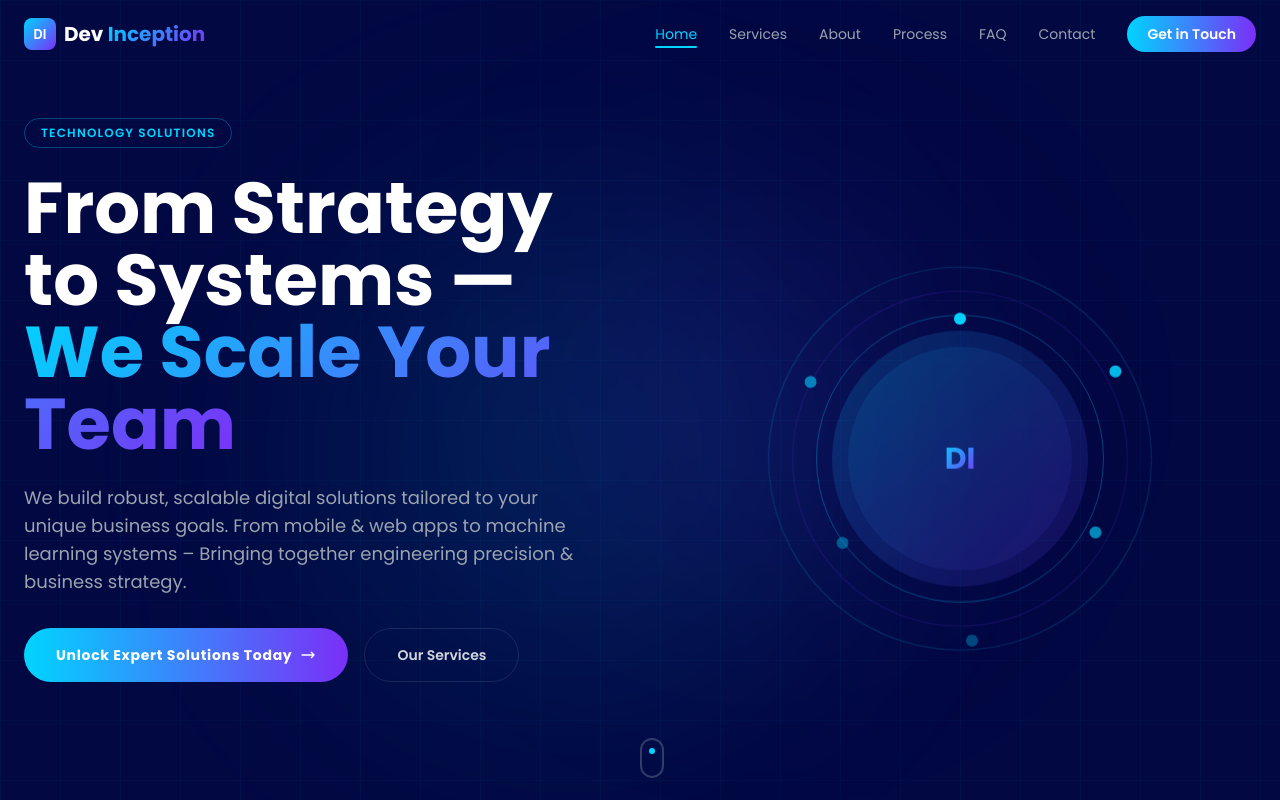
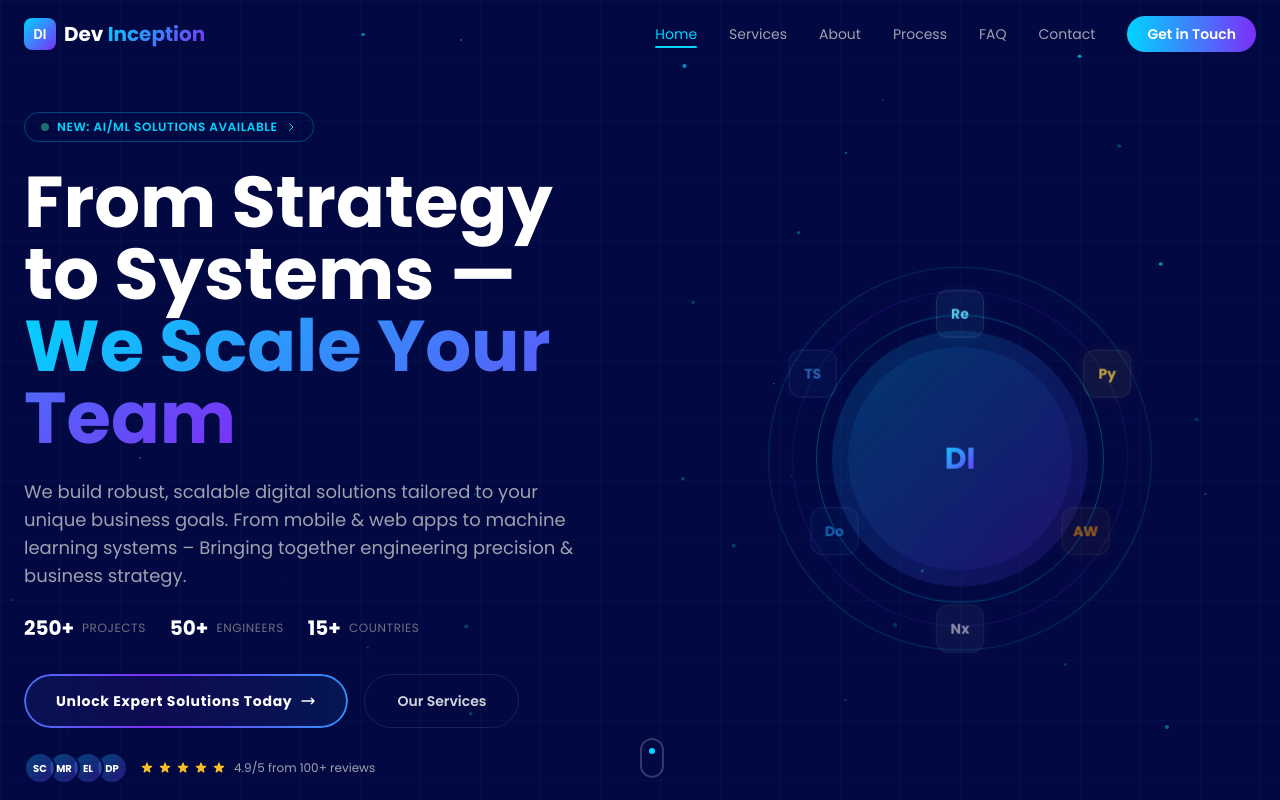
Before and after one commit to devnovatech/Devin-AI, a Next.js app: page / in a window 1280 px wide. Shown: the top 800 px of the page. Built offline with nearby package versions, Linux system fonts and the light colour scheme.

Commit message:
feat: enhance hero section with particles, parallax, and social proof

```diff
--- a/src/components/Hero.tsx
+++ b/src/components/Hero.tsx
@@ -1,7 +1,7 @@
 "use client";
 
-import { useState, useEffect } from "react";
-import { motion, AnimatePresence } from "framer-motion";
+import { useState, useEffect, useRef } from "react";
+import { motion, AnimatePresence, useMotionValue, useTransform } from "framer-motion";
 
 const taglines = [
   "We Build Smart Solutions",
@@ -10,8 +10,72 @@ const taglines = [
   "We Power Growth",
 ];
 
+const techIcons = [
+  { label: "Re", color: "#61DAFB", deg: 0, dist: 145 },
+  { label: "Py", color: "#FFD43B", deg: 60, dist: 170 },
+  { label: "AW", color: "#FF9900", deg: 120, dist: 145 },
+  { label: "Nx", color: "#ffffff", deg: 180, dist: 170 },
+  { label: "Do", color: "#2496ED", deg: 240, dist: 145 },
+  { label: "TS", color: "#3178C6", deg: 300, dist: 170 },
+];
+
+const trustedLogos = ["Nokia", "Ericsson", "Strava", "SolarWinds", "Syntronic"];
+
+// Floating particles
+function Particles() {
+  const particles = useRef(
+    Array.from({ length: 40 }, (_, i) => ({
+      id: i,
+      x: Math.random() * 100,
+      y: Math.random() * 100,
+      size: Math.random() * 3 + 1,
+      duration: Math.random() * 20 + 15,
+      delay: Math.random() * 10,
+      opacity: Math.random() * 0.4 + 0.1,
+    }))
+  ).current;
+
+  return (
+    <div className="absolute inset-0 overflow-hidden pointer-events-none">
+      {particles.map((p) => (
+        <motion.div
+          key={p.id}
+          className="absolute rounded-full bg-neon-blue"
+          style={{
+            width: p.size,
+            height: p.size,
+            left: `${p.x}%`,
+            top: `${p.y}%`,
+            opacity: p.opacity,
+          }}
+          animate={{
+            y: [-20, -60, -20],
+            x: [-10, 10, -10],
+            opacity: [p.opacity, p.opacity * 2, p.opacity],
+          }}
+          transition={{
+            duration: p.duration,
+            repeat: Infinity,
+            delay: p.delay,
+            ease: "easeInOut",
+          }}
+        />
+      ))}
+    </div>
+  );
+}
+
 export default function Hero() {
   const [taglineIndex, setTaglineIndex] = useState(0);
+  const containerRef = useRef<HTMLDivElement>(null);
+
+  // Mouse parallax
+  const mouseX = useMotionValue(0);
+  const mouseY = useMotionValue(0);
+  const orbX = useTransform(mouseX, [-500, 500], [-15, 15]);
+  const orbY = useTransform(mouseY, [-500, 500], [-15, 15]);
+  const circleX = useTransform(mouseX, [-500, 500], [10, -10]);
+  const circleY = useTransform(mouseY, [-500, 500], [10, -10]);
 
   useEffect(() => {
     const interval = setInterval(() => {
@@ -20,28 +84,57 @@ export default function Hero() {
     return () => clearInterval(interval);
   }, []);
 
+  function handleMouseMove(e: React.MouseEvent) {
+    const rect = containerRef.current?.getBoundingClientRect();
+    if (!rect) return;
+    const centerX = rect.left + rect.width / 2;
+    const centerY = rect.top + rect.height / 2;
+    mouseX.set(e.clientX - centerX);
+    mouseY.set(e.clientY - centerY);
+  }
+
   return (
     <section
       id="home"
+      ref={containerRef}
+      onMouseMove={handleMouseMove}
       className="relative min-h-screen flex items-center justify-center overflow-hidden grid-bg"
     >
-      {/* Background gradient orbs */}
+      {/* Gradient mesh background */}
       <div className="absolute inset-0 overflow-hidden pointer-events-none">
-        <div className="absolute top-1/4 left-1/4 w-[500px] h-[500px] bg-neon-blue/10 rounded-full blur-[120px]" />
-        <div className="absolute bottom-1/4 right-1/4 w-[400px] h-[400px] bg-neon-purple/10 rounded-full blur-[120px]" />
+        <motion.div
+          className="absolute top-1/4 left-1/6 w-[600px] h-[600px] bg-neon-blue/8 rounded-full blur-[150px]"
+          style={{ x: orbX, y: orbY }}
+        />
+        <motion.div
+          className="absolute bottom-1/4 right-1/4 w-[500px] h-[500px] bg-neon-purple/8 rounded-full blur-[150px]"
+          style={{ x: circleX, y: circleY }}
+        />
+        <div className="absolute top-1/2 left-1/2 -translate-x-1/2 -translate-y-1/2 w-[800px] h-[800px] bg-gradient-radial from-neon-blue/5 to-transparent rounded-full blur-[100px]" />
       </div>
 
-      <div className="relative z-10 max-w-7xl mx-auto px-6 flex flex-col lg:flex-row items-start gap-12 pt-8 lg:pt-0">
+      {/* Floating particles */}
+      <Particles />
+
+      <div className="relative z-10 max-w-7xl mx-auto px-6 flex flex-col lg:flex-row items-start gap-12 pt-24 lg:pt-24">
         {/* Left: Text */}
         <div className="flex-1 text-center lg:text-left">
+          {/* Announcement banner */}
           <motion.div
-            initial={{ opacity: 0, y: 30 }}
+            initial={{ opacity: 0, y: -10 }}
             animate={{ opacity: 1, y: 0 }}
-            transition={{ duration: 0.7 }}
+            transition={{ duration: 0.5 }}
           >
-            <span className="inline-block px-4 py-1.5 mb-6 text-xs font-semibold tracking-widest uppercase text-neon-blue border border-neon-blue/30 rounded-full">
-              Technology Solutions
-            </span>
+            <a
+              href="#services"
+              className="inline-flex items-center gap-2 px-4 py-1.5 mb-6 text-xs font-semibold tracking-wider uppercase rounded-full border border-neon-blue/30 hover:border-neon-blue/60 transition-colors group"
+            >
+              <span className="w-2 h-2 rounded-full bg-emerald-400 animate-pulse" />
+              <span className="text-neon-blue">New: AI/ML Solutions Available</span>
+              <svg className="w-3 h-3 text-neon-blue group-hover:translate-x-0.5 transition-transform" fill="none" viewBox="0 0 24 24" stroke="currentColor" strokeWidth={2}>
+                <path strokeLinecap="round" strokeLinejoin="round" d="M9 5l7 7-7 7" />
+              </svg>
+            </a>
           </motion.div>
 
           <motion.h1
@@ -76,16 +169,41 @@ export default function Hero() {
             &ndash; Bringing together engineering precision & business strategy.
           </motion.p>
 
+          {/* Animated metrics */}
+          <motion.div
+            initial={{ opacity: 0, y: 20 }}
+            animate={{ opacity: 1, y: 0 }}
+            transition={{ duration: 0.7, delay: 0.4 }}
+            className="mt-6 flex flex-wrap gap-6 justify-center lg:justify-start"
+          >
+            {[
+              { value: "250+", label: "Projects" },
+              { value: "50+", label: "Engineers" },
+              { value: "15+", label: "Countries" },
+            ].map((stat) => (
+              <div key={stat.label} className="flex items-center gap-2">
+                <span className="text-xl font-bold text-white">{stat.value}</span>
+                <span className="text-xs text-gray-500 uppercase tracking-wider">{stat.label}</span>
+              </div>
+            ))}
+          </motion.div>
+
+          {/* CTA Buttons */}
           <motion.div
             initial={{ opacity: 0, y: 30 }}
             animate={{ opacity: 1, y: 0 }}
-            transition={{ duration: 0.7, delay: 0.45 }}
+            transition={{ duration: 0.7, delay: 0.5 }}
             className="mt-8 flex flex-col sm:flex-row gap-4 justify-center lg:justify-start"
           >
+            {/* Glowing CTA */}
             <a
               href="#contact"
-              className="group inline-flex items-center gap-2 px-8 py-4 bg-gradient-to-r from-neon-blue to-neon-purple rounded-full text-white font-bold tracking-wider text-sm hover:shadow-xl hover:shadow-neon-blue/30 transition-all duration-300 hover:scale-105"
+              className="group relative inline-flex items-center gap-2 px-8 py-4 rounded-full text-white font-bold tracking-wider text-sm overflow-hidden"
             >
+              {/* Animated glow border */}
+              <span className="absolute inset-0 rounded-full bg-gradient-to-r from-neon-blue via-neon-purple to-neon-blue bg-[length:200%_100%] animate-gradient-shift" />
+              <span className="absolute inset-[2px] rounded-full bg-deep-blue/90" />
+              <span className="relative z-10 flex items-center gap-2">
                 Unlock Expert Solutions Today
                 <svg
                   className="w-4 h-4 group-hover:translate-x-1 transition-transform"
@@ -100,6 +218,7 @@ export default function Hero() {
                     d="M17 8l4 4m0 0l-4 4m4-4H3"
                   />
                 </svg>
+              </span>
             </a>
             <a
               href="#services"
@@ -108,22 +227,56 @@ export default function Hero() {
               Our Services
             </a>
           </motion.div>
+
+          {/* Social proof badge */}
+          <motion.div
+            initial={{ opacity: 0 }}
+            animate={{ opacity: 1 }}
+            transition={{ duration: 0.7, delay: 0.7 }}
+            className="mt-6 flex items-center gap-3 justify-center lg:justify-start"
+          >
+            <div className="flex -space-x-2">
+              {["SC", "MR", "EL", "DP"].map((initials, i) => (
+                <div
+                  key={initials}
+                  className="w-8 h-8 rounded-full border-2 border-deep-blue bg-gradient-to-br from-neon-blue/30 to-neon-purple/30 flex items-center justify-center text-[10px] font-bold text-white"
+                  style={{ zIndex: 4 - i }}
+                >
+                  {initials}
+                </div>
+              ))}
+            </div>
+            <div className="flex items-center gap-1">
+              {[...Array(5)].map((_, i) => (
+                <svg key={i} className="w-3.5 h-3.5 text-amber-400" fill="currentColor" viewBox="0 0 20 20">
+                  <path d="M9.049 2.927c.3-.921 1.603-.921 1.902 0l1.07 3.292a1 1 0 00.95.69h3.462c.969 0 1.371 1.24.588 1.81l-2.8 2.034a1 1 0 00-.364 1.118l1.07 3.292c.3.921-.755 1.688-1.54 1.118l-2.8-2.034a1 1 0 00-1.175 0l-2.8 2.034c-.784.57-1.838-.197-1.539-1.118l1.07-3.292a1 1 0 00-.364-1.118L2.98 8.72c-.783-.57-.38-1.81.588-1.81h3.461a1 1 0 00.951-.69l1.07-3.292z" />
+                </svg>
+              ))}
+              <span className="text-xs text-gray-400 ml-1">4.9/5 from 100+ reviews</span>
+            </div>
+          </motion.div>
         </div>
 
-        {/* Right: Animated tech circle */}
+        {/* Right: Enhanced tech circle */}
         <motion.div
           initial={{ opacity: 0, scale: 0.8 }}
           animate={{ opacity: 1, scale: 1 }}
           transition={{ duration: 1, delay: 0.3 }}
           className="flex-1 flex items-center justify-center lg:sticky lg:top-1/3"
+          style={{ x: circleX, y: circleY }}
         >
           <div className="relative w-72 h-72 sm:w-96 sm:h-96">
+            {/* Outer ring */}
             <div className="absolute inset-0 rounded-full border border-neon-blue/20 animate-spin-slow" />
+            {/* Middle ring */}
             <div
               className="absolute inset-6 rounded-full border border-neon-purple/20 animate-spin-slow"
               style={{ animationDirection: "reverse" }}
             />
+            {/* Inner ring */}
             <div className="absolute inset-12 rounded-full border border-neon-blue/30" />
+
+            {/* Glow center */}
             <div className="absolute inset-16 rounded-full bg-gradient-to-br from-neon-blue/20 to-neon-purple/20 animate-pulse-glow" />
             <div className="absolute inset-20 rounded-full bg-gradient-to-br from-neon-blue/10 to-neon-purple/10 backdrop-blur-sm flex items-center justify-center">
               <span className="text-2xl sm:text-3xl font-bold gradient-text">
@@ -131,22 +284,34 @@ export default function Hero() {
               </span>
             </div>
 
-            {[0, 60, 120, 180, 240, 300].map((deg, i) => (
+            {/* Orbiting tech icons */}
+            {techIcons.map((tech, i) => (
               <motion.div
-                key={deg}
-                className="absolute w-3 h-3 rounded-full bg-neon-blue"
+                key={tech.label}
+                className="absolute"
                 style={{
                   top: "50%",
                   left: "50%",
-                  transform: `rotate(${deg}deg) translateY(-${i % 2 === 0 ? 140 : 170}px) translate(-50%, -50%)`,
+                  transform: `rotate(${tech.deg}deg) translateY(-${tech.dist}px) rotate(-${tech.deg}deg) translate(-50%, -50%)`,
                 }}
-                animate={{ opacity: [0.3, 1, 0.3] }}
+                animate={{ opacity: [0.5, 1, 0.5] }}
                 transition={{
-                  duration: 2,
+                  duration: 3,
                   repeat: Infinity,
-                  delay: i * 0.3,
+                  delay: i * 0.4,
                 }}
-              />
+              >
+                <div
+                  className="w-10 h-10 sm:w-12 sm:h-12 rounded-xl flex items-center justify-center text-xs sm:text-sm font-bold backdrop-blur-sm border border-white/10 shadow-lg"
+                  style={{
+                    backgroundColor: `${tech.color}15`,
+                    color: tech.color,
+                    boxShadow: `0 0 20px ${tech.color}15`,
+                  }}
+                >
+                  {tech.label}
+                </div>
+              </motion.div>
             ))}
           </div>
         </motion.div>
--- a/tailwind.config.ts
+++ b/tailwind.config.ts
@@ -26,6 +26,7 @@ const config: Config = {
         "marquee-reverse": "marquee-reverse 30s linear infinite",
         "spin-slow": "spin 20s linear infinite",
         "pulse-glow": "pulse-glow 3s ease-in-out infinite",
+        "gradient-shift": "gradient-shift 3s linear infinite",
       },
       keyframes: {
         marquee: {
@@ -40,6 +41,10 @@ const config: Config = {
           "0%, 100%": { opacity: "0.4" },
           "50%": { opacity: "1" },
         },
+        "gradient-shift": {
+          "0%": { backgroundPosition: "0% 50%" },
+          "100%": { backgroundPosition: "200% 50%" },
+        },
       },
     },
   },
```
Lines whose indentation alone changed are shown as unchanged.
